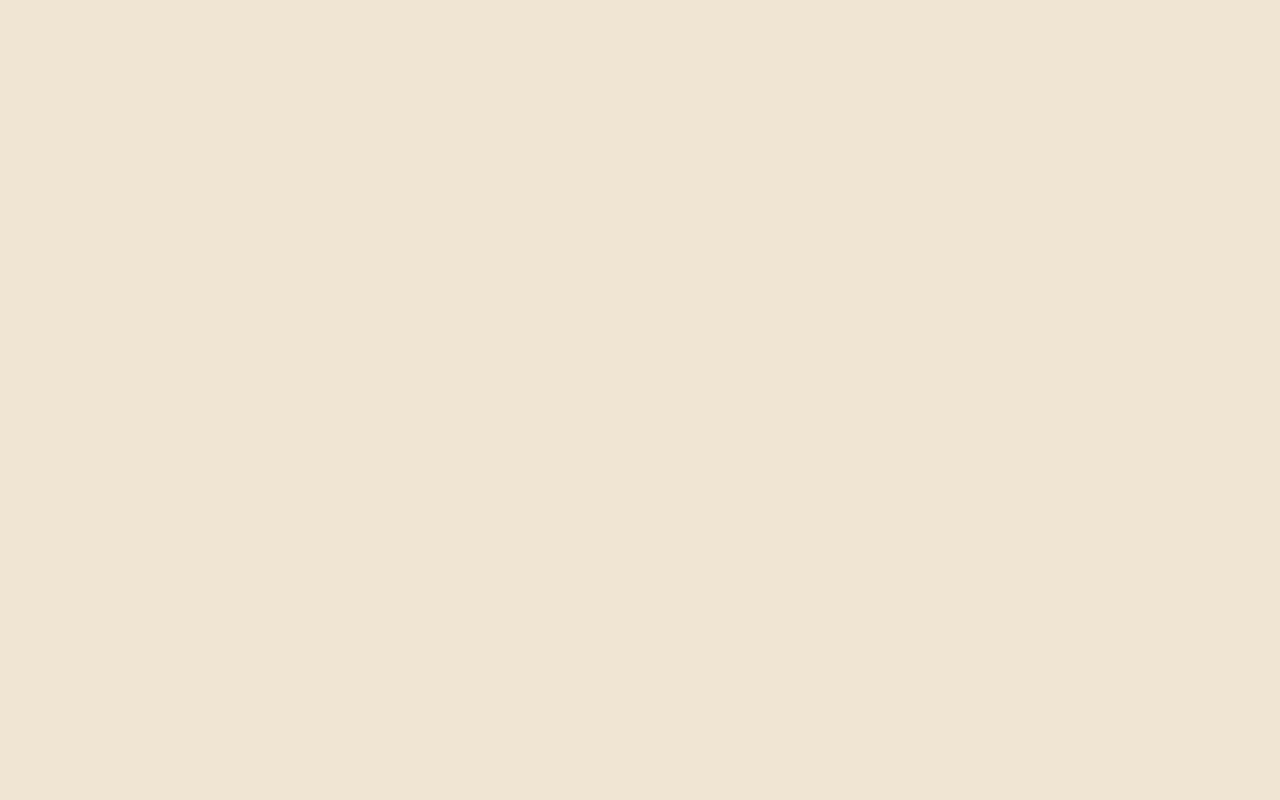
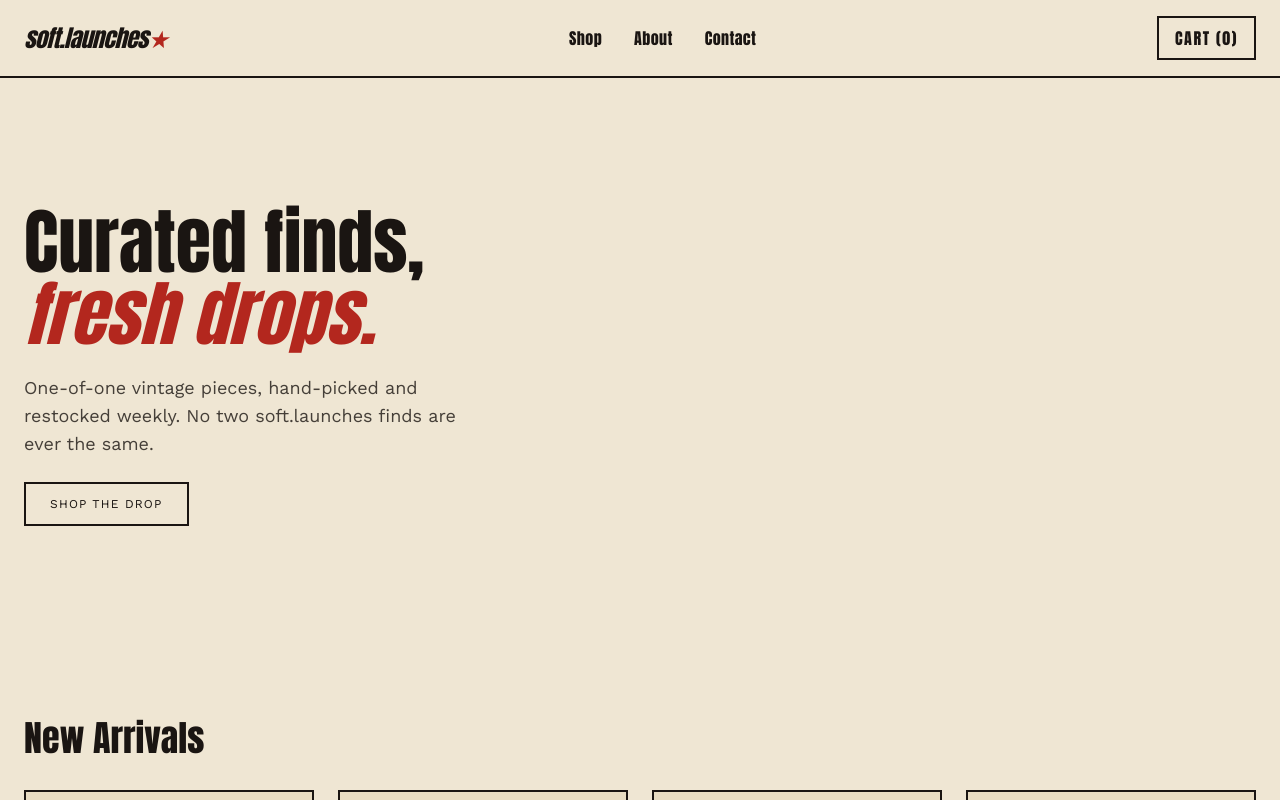
Before and after one commit to hm034/softlaunches-website, a Next.js app: page / in a window 1280 px wide. Shown: the top 800 px of the page. Built offline with nearby package versions, Linux system fonts and the light colour scheme.

Commit message:
Restored children line of code

```diff
--- a/app/layout.tsx
+++ b/app/layout.tsx
@@ -17,12 +17,14 @@
   title: "soft.launches — Thrift Store",
   description: "Bold vintage thrifted fashion.",
 };
+
 export default function RootLayout({ children }: LayoutProps<"/">) {
   return (
     <html
       lang="en"
-            className={`${anton.variable} ${workSans.variable} h-full antialiased`}
+      className={`${anton.variable} ${workSans.variable} h-full antialiased`}
     >
+      <body className="min-h-full flex flex-col">{children}</body>
     </html>
   );
 }
```
